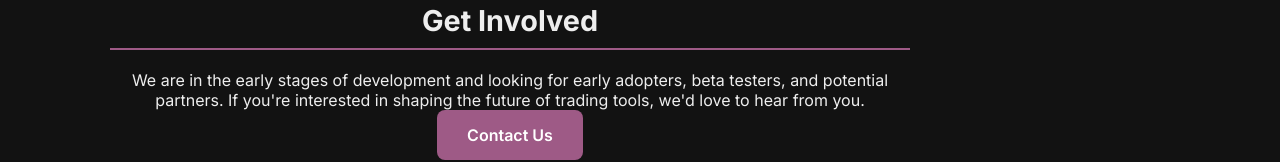
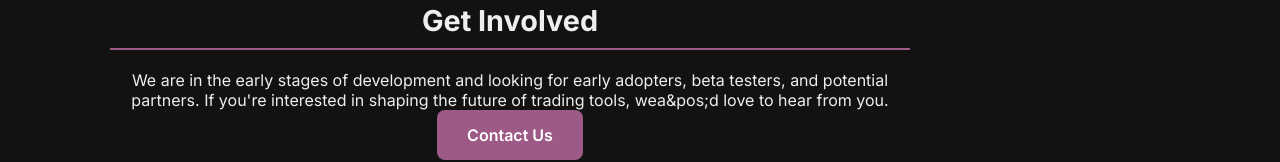
Before and after one commit to AddyKwach/adriankwach.com, a Next.js app: page /venture in a window 1280 px wide. Shown: the part 955-1117 px from the top of the page. Built offline with nearby package versions, Linux system fonts and the light colour scheme.

Commit message:
apos
apos error on vercel

```diff
--- a/app/contact/page.js
+++ b/app/contact/page.js
@@ -18,7 +18,7 @@ export default function ContactPage() {
     >
       <h1 className={styles.title}>Contact Me</h1>
       <p className={styles.subtitle}>
-        I'm open to discussing new opportunities, collaborations, or just a chat about quantitative finance. Feel free to reach out.
+        I&apos;m open to discussing new opportunities, collaborations, or just a chat about quantitative finance. Feel free to reach out.
       </p>
 
       <div className={styles.socialLinks}>
--- a/app/venture/page.js
+++ b/app/venture/page.js
@@ -48,7 +48,7 @@ export default function VenturePage() {
       <div className={styles.ctaSection}>
         <h2 className={styles.subtitle}>Get Involved</h2>
         <p>
-          We are in the early stages of development and looking for early adopters, beta testers, and potential partners. If you're interested in shaping the future of trading tools, we'd love to hear from you.
+          We are in the early stages of development and looking for early adopters, beta testers, and potential partners. If you&apos;re interested in shaping the future of trading tools, wea&pos;d love to hear from you.
         </p>
         <Link href="mailto:youremail@example.com" className={styles.ctaButton}>
           Contact Us
--- a/components/home/ModernHero.js
+++ b/components/home/ModernHero.js
@@ -23,7 +23,7 @@ const ModernHero = () => {
           animate={{ opacity: 1, y: 0 }}
           transition={{ duration: 0.5, delay: 0.2 }}
         >
-          Hi, I'm
+          Hi, I&apos;m
         </motion.span>
 
         <motion.h1
```
